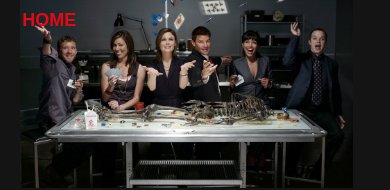
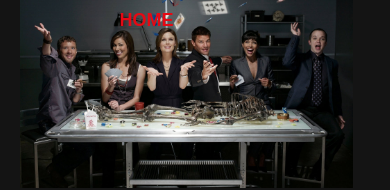
Before and after one commit to rodolfor15/clone-netflix, a plain HTML site: page pages/bones.html in a window 390 px wide. Shown: the top 190 px of the page. Drawn offline with Linux system fonts and the light colour scheme.

Commit message:
Mudança de margin-left nas páginas

```diff
--- a/style/responsive.css
+++ b/style/responsive.css
@@ -15,7 +15,7 @@
 
     .container__navegacao .home{
         visibility:visible;
-        margin-left: 5%;
+        margin-left: 100px;
     }
 
     .container__trailer iframe{
```
